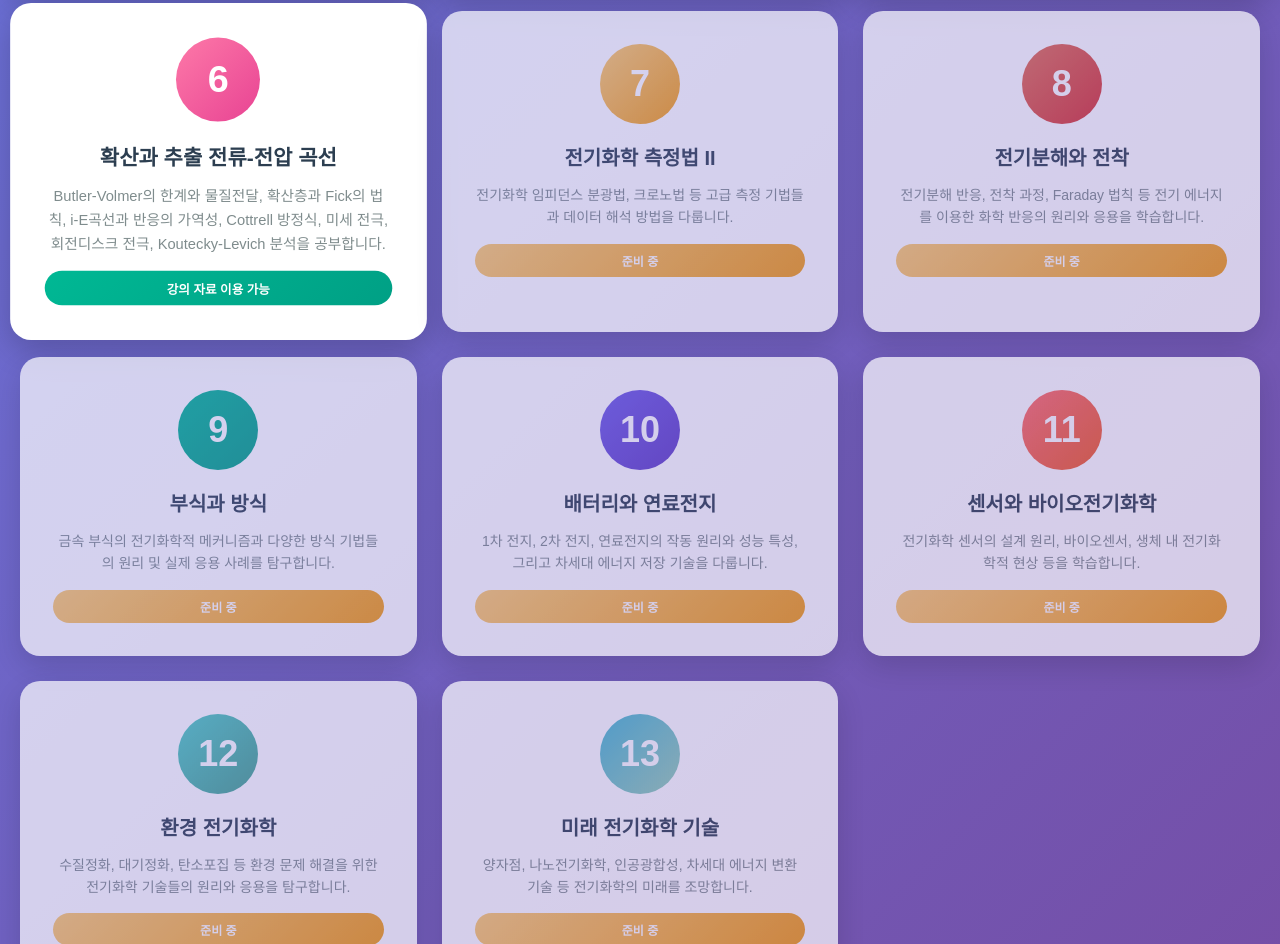
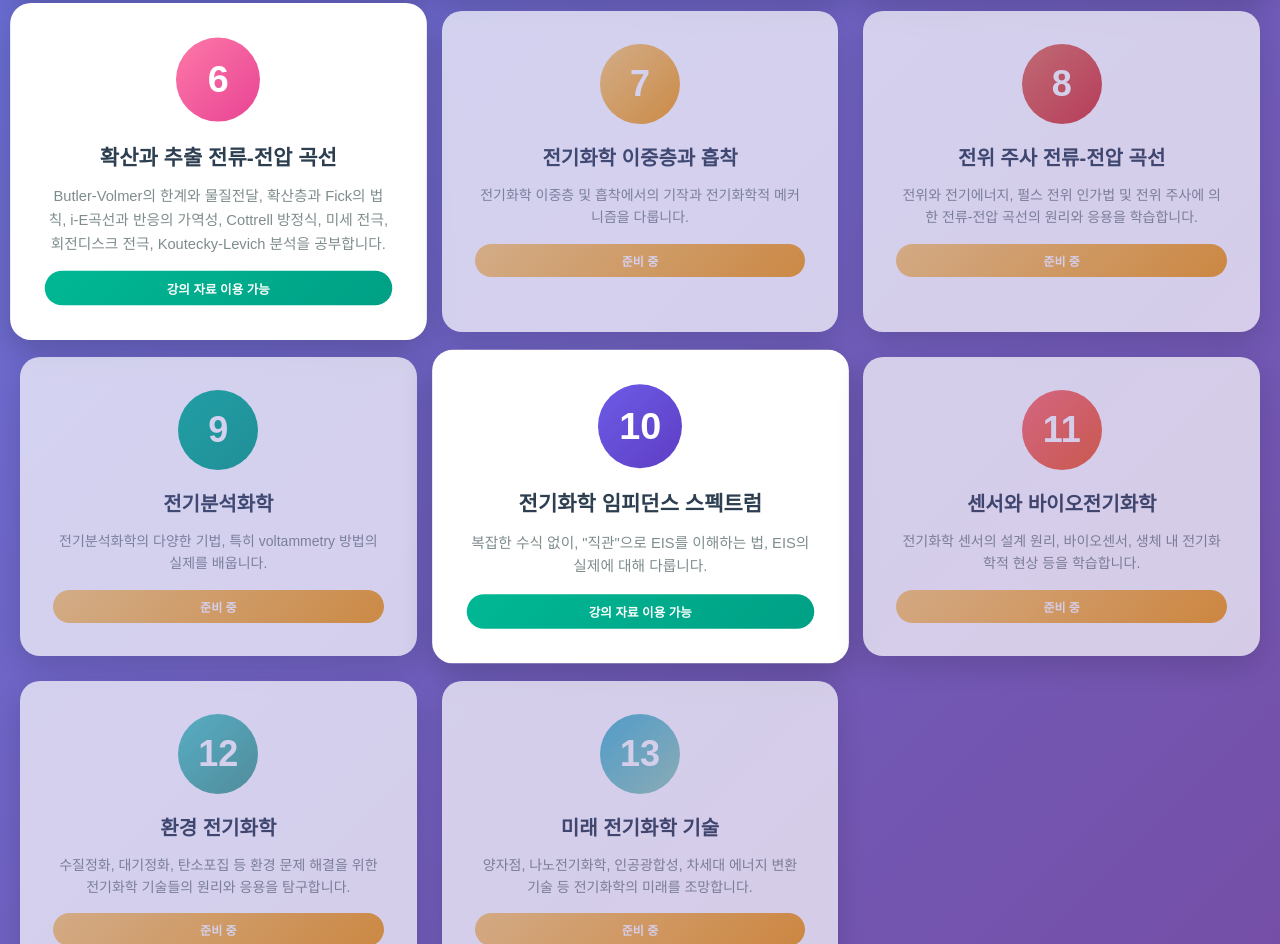
Before and after one commit to extant-ssu/basic-echem-2025, a plain HTML site: page index.html in a window 1280 px wide. Shown: the part 1082-2026 px from the top of the page. Drawn offline with Linux system fonts and the light colour scheme.

Commit message:
Update index.html

```diff
--- a/index.html
+++ b/index.html
@@ -377,9 +377,9 @@
             <!-- Chapter 7 - Coming Soon -->
             <div class="chapter-card chapter-7 coming-soon">
                 <div class="chapter-number">7</div>
-                <div class="chapter-title">전기화학 측정법 II</div>
+                <div class="chapter-title">전기화학 이중층과 흡착</div>
                 <div class="chapter-description">
-                    전기화학 임피던스 분광법, 크로노법 등 고급 측정 기법들과 데이터 해석 방법을 다룹니다.
+                    전기화학 이중층 및 흡착에서의 기작과 전기화학적 메커니즘을 다룹니다.
                 </div>
                 <div class="chapter-status status-coming-soon">준비 중</div>
             </div>
@@ -387,9 +387,9 @@
             <!-- Chapter 8 - Coming Soon -->
             <div class="chapter-card chapter-8 coming-soon">
                 <div class="chapter-number">8</div>
-                <div class="chapter-title">전기분해와 전착</div>
+                <div class="chapter-title">전위 주사 전류-전압 곡선</div>
                 <div class="chapter-description">
-                    전기분해 반응, 전착 과정, Faraday 법칙 등 전기 에너지를 이용한 화학 반응의 원리와 응용을 학습합니다.
+                    전위와 전기에너지, 펄스 전위 인가법 및 전위 주사에 의한 전류-전압 곡선의 원리와 응용을 학습합니다.
                 </div>
                 <div class="chapter-status status-coming-soon">준비 중</div>
             </div>
@@ -397,21 +397,21 @@
             <!-- Chapter 9 - Coming Soon -->
             <div class="chapter-card chapter-9 coming-soon">
                 <div class="chapter-number">9</div>
-                <div class="chapter-title">부식과 방식</div>
+                <div class="chapter-title">전기분석화학</div>
                 <div class="chapter-description">
-                    금속 부식의 전기화학적 메커니즘과 다양한 방식 기법들의 원리 및 실제 응용 사례를 탐구합니다.
+                    전기분석화학의 다양한 기법, 특히 voltammetry 방법의 실제를 배웁니다.
                 </div>
                 <div class="chapter-status status-coming-soon">준비 중</div>
             </div>
 
             <!-- Chapter 10 - Coming Soon -->
-            <div class="chapter-card chapter-10 coming-soon">
+            <div class="chapter-card chapter-10 available pulse" onclick="openChapter('ch10_00.html')">
                 <div class="chapter-number">10</div>
-                <div class="chapter-title">배터리와 연료전지</div>
+                <div class="chapter-title">전기화학 임피던스 스펙트럼</div>
                 <div class="chapter-description">
-                    1차 전지, 2차 전지, 연료전지의 작동 원리와 성능 특성, 그리고 차세대 에너지 저장 기술을 다룹니다.
+                    복잡한 수식 없이, "직관"으로 EIS를 이해하는 법, EIS의 실제에 대해 다룹니다.
                 </div>
-                <div class="chapter-status status-coming-soon">준비 중</div>
+                <div class="chapter-status status-available">강의 자료 이용 가능</div>
             </div>
 
             <!-- Chapter 11 - Coming Soon -->
```
